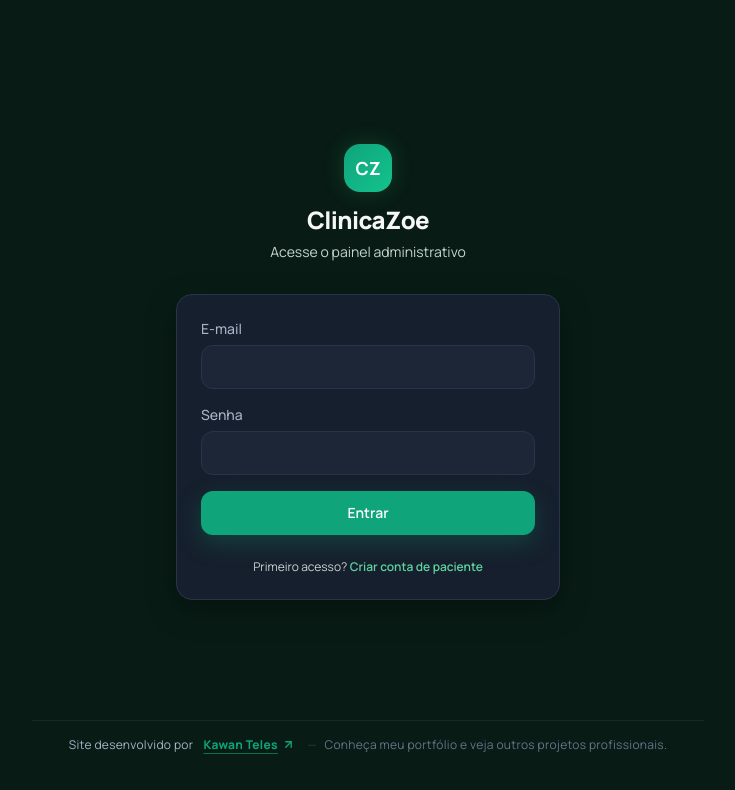
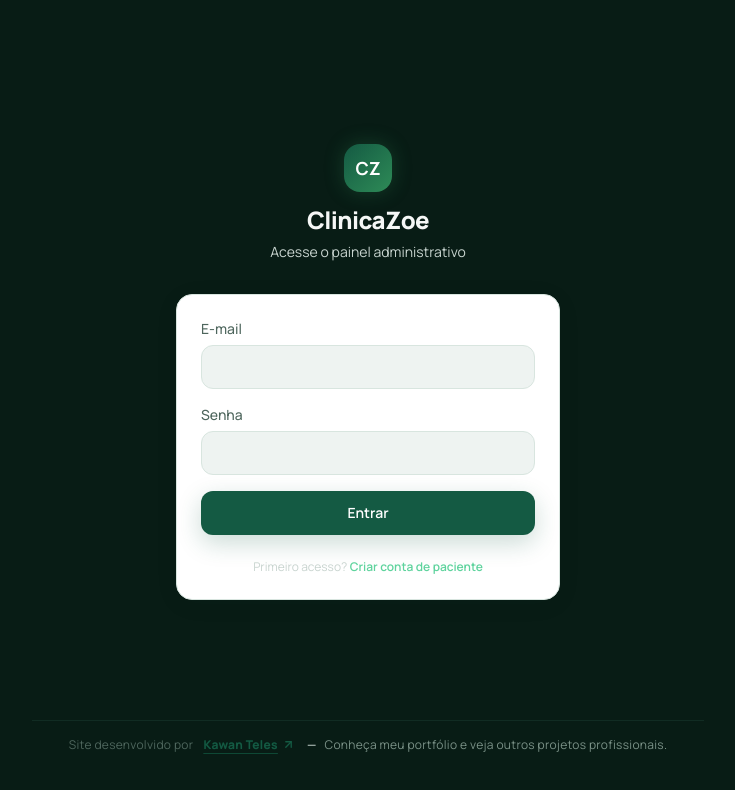
Before and after one commit to KawanTeles/clinicazoe, a Next.js app: page /login in a window 1280 px wide. Shown: the top 790 px of the page, without its empty margins (272-1007 px from the left). Built offline with nearby package versions, Linux system fonts and the light colour scheme.

Commit message:
feat: sistema completo de temas (Dark/Light mode) com persistência e animações

```diff
--- a/src/app/globals.css
+++ b/src/app/globals.css
@@ -1,118 +1,121 @@
 @import "tailwindcss";
 
+/* ----------------------------------------------------
+   CLÍNICA ZOE — THEME DESIGN SYSTEM (DARK & LIGHT MODE)
+   ---------------------------------------------------- */
+
 :root {
-  /* Official Portfolio Emerald / Jade Green Palette */
-  --primary: #0FA47A;
-  --primary-light: #14C38E;
-  --primary-dark: #0C8563;
-  --primary-hover: #14C38E;
-  --primary-active: #0C8563;
+  /* Default Dark Mode Palette */
+  --primary: #0B3D2E;
+  --primary-hover: #145A43;
+  --primary-light: #145A43;
+  --primary-dark: #081C15;
+  --primary-active: #081C15;
 
-  --secondary: #111827;
-  --accent: #0FA47A;
-  --accent-light: #14C38E;
+  --secondary: #17382D;
+  --accent: #2E8B57;
+  --accent-light: #5ED39D;
 
-  /* Backgrounds - Dark Mode Default (Portfolio #0B0F14) */
-  --background: #0B0F14;
-  --surface: #111827;
-  --card: #161F2D;
-  --card-elevated: #1C2636;
-  --bg-header: rgba(11, 15, 20, 0.85);
-  --bg-footer: #080C10;
+  /* Backgrounds & Surfaces */
+  --background: #081C15;
+  --surface: #102A22;
+  --card: #102A22;
+  --card-elevated: #17382D;
+  --bg-header: rgba(8, 28, 21, 0.85);
+  --bg-footer: #05140F;
 
   /* Borders & Dividers */
-  --border: #283548;
-  --divider: #283548;
+  --border: #255044;
+  --divider: rgba(37, 80, 68, 0.4);
 
   /* Typography Colors */
-  --text-primary: #F8FAFC;
-  --text-secondary: #A8B3C7;
-  --text-muted: #64748B;
-  --text-disabled: #64748B;
+  --text-primary: #F5F7F6;
+  --text-secondary: #C8D4CF;
+  --text-muted: #7A9187;
+  --text-disabled: #556B62;
 
   /* Links & Badges */
-  --link: #0FA47A;
-  --link-hover: #14C38E;
-  --badge-bg: rgba(15, 164, 122, 0.12);
-  --badge-text: #0FA47A;
+  --link: #5ED39D;
+  --link-hover: #86E5B8;
+  --badge-bg: rgba(46, 139, 87, 0.15);
+  --badge-text: #5ED39D;
 
   /* Status Colors */
-  --success: #22C55E;
+  --success: #2E8B57;
   --warning: #EAB308;
   --danger: #EF4444;
 
   /* Shadows */
-  --shadow-button: 0 8px 25px rgba(15, 164, 122, 0.25);
-  --shadow-card: 0 10px 30px rgba(0, 0, 0, 0.35);
-  --shadow-card-hover: 0 16px 40px rgba(15, 164, 122, 0.18);
-  --shadow-glow: 0 0 40px rgba(15, 164, 122, 0.15);
+  --shadow-button: 0 10px 30px rgba(11, 61, 46, 0.4);
+  --shadow-card: 0 10px 40px rgba(0, 0, 0, 0.35);
+  --shadow-card-hover: 0 16px 45px rgba(46, 139, 87, 0.25);
+  --shadow-glow: 0 0 35px rgba(46, 139, 87, 0.2);
 
-  /* Compatibility legacy alias mappings */
-  --color-primary: var(--primary);
-  --color-primary-hover: var(--primary-hover);
-  --color-primary-dark: var(--primary-dark);
-  --color-secondary: var(--secondary);
-  --color-accent: var(--accent);
-  --color-accent-light: var(--accent-light);
-  --color-success: var(--success);
+  /* Scrollbar Tokens */
+  --scrollbar-track: #081C15;
+  --scrollbar-thumb: #145A43;
+  --scrollbar-hover: #2E8B57;
 
-  --color-bg: var(--background);
-  --color-bg-soft: var(--surface);
-  --color-card: var(--card);
-  --color-card-elevated: var(--card-elevated);
-
-  --color-border: var(--border);
-  --color-divider: var(--divider);
-
-  --color-text-primary: var(--text-primary);
-  --color-text-secondary: var(--text-secondary);
-  --color-text-muted: var(--text-muted);
-
-  --color-warning: var(--warning);
-  --color-danger: var(--danger);
-  --color-premium: var(--primary-light);
+  /* Selection Tokens */
+  --selection-bg: #2E8B57;
+  --selection-text: #FFFFFF;
 }
 
 /* Light Theme Variables */
 .light, [data-theme='light'] {
-  --primary: #0FA47A;
-  --primary-light: #14C38E;
-  --primary-dark: #0C8563;
-  --primary-hover: #0C8563;
-  --primary-active: #0A694E;
+  --primary: #145A43;
+  --primary-hover: #0B3D2E;
+  --primary-light: #2E8B57;
+  --primary-dark: #081C15;
+  --primary-active: #0B3D2E;
 
-  --secondary: #F1F5F9;
-  --accent: #0FA47A;
-  --accent-light: #14C38E;
+  --secondary: #EEF3F1;
+  --accent: #2E8B57;
+  --accent-light: #145A43;
 
-  --background: #F8FAFC;
+  /* Backgrounds & Surfaces */
+  --background: #F7F9F8;
   --surface: #FFFFFF;
   --card: #FFFFFF;
-  --card-elevated: #F1F5F9;
-  --bg-header: rgba(255, 255, 255, 0.85);
-  --bg-footer: #F1F5F9;
+  --card-elevated: #EEF3F1;
+  --bg-header: rgba(247, 249, 248, 0.88);
+  --bg-footer: #EEF3F1;
 
-  --border: #E2E8F0;
-  --divider: #E2E8F0;
+  /* Borders & Dividers */
+  --border: #D8E5DF;
+  --divider: rgba(16, 42, 34, 0.08);
 
-  --text-primary: #0F172A;
-  --text-secondary: #475569;
-  --text-muted: #64748B;
-  --text-disabled: #94A3B8;
+  /* Typography Colors */
+  --text-primary: #102A22;
+  --text-secondary: #4E665D;
+  --text-muted: #7A9187;
+  --text-disabled: #A3B5AE;
 
-  --link: #0FA47A;
-  --link-hover: #0C8563;
-  --badge-bg: rgba(15, 164, 122, 0.1);
-  --badge-text: #0FA47A;
+  /* Links & Badges */
+  --link: #145A43;
+  --link-hover: #0B3D2E;
+  --badge-bg: rgba(46, 139, 87, 0.1);
+  --badge-text: #145A43;
 
+  /* Status Colors */
   --success: #16A34A;
   --warning: #D97706;
   --danger: #DC2626;
 
-  --shadow-button: 0 8px 25px rgba(15, 164, 122, 0.2);
-  --shadow-card: 0 4px 20px rgba(0, 0, 0, 0.05);
-  --shadow-card-hover: 0 10px 30px rgba(15, 164, 122, 0.15);
-  --shadow-glow: 0 0 30px rgba(15, 164, 122, 0.12);
+  /* Shadows */
+  --shadow-button: 0 8px 25px rgba(20, 90, 67, 0.22);
+  --shadow-card: 0 4px 25px rgba(16, 42, 34, 0.06);
+  --shadow-card-hover: 0 12px 35px rgba(20, 90, 67, 0.12);
+  --shadow-glow: 0 0 30px rgba(20, 90, 67, 0.1);
+
+  /* Scrollbar Tokens */
+  --scrollbar-track: #EEF3F1;
+  --scrollbar-thumb: #2E8B57;
+  --scrollbar-hover: #145A43;
+
+  /* Selection Tokens */
+  --selection-bg: #145A43;
+  --selection-text: #FFFFFF;
 }
 
 @theme inline {
@@ -148,10 +151,17 @@
   --shadow-card-hover: var(--shadow-card-hover);
   --shadow-glow: var(--shadow-glow);
 
-  --font-sans: var(--font-manrope), var(--font-geist-sans), system-ui, -apple-system, BlinkMacSystemFont, 'Segoe UI', sans-serif;
+  --font-sans: var(--font-manrope), system-ui, -apple-system, BlinkMacSystemFont, 'Segoe UI', sans-serif;
   --font-heading: var(--font-bricolage), system-ui, sans-serif;
 
   --ease-premium: cubic-bezier(0.32, 0.72, 0, 1);
+}
+
+/* Smooth Theme Transitions */
+body, header, aside, nav, main, footer, section, article, div, button, input, select, textarea, a, svg, table, th, td {
+  transition-property: background-color, border-color, color, fill, stroke, box-shadow;
+  transition-duration: 280ms;
+  transition-timing-function: cubic-bezier(0.32, 0.72, 0, 1);
 }
 
 /* Base Body Styles */
@@ -161,16 +171,16 @@ html {
 
 body {
   background-color: var(--background);
-  background: var(--background) radial-gradient(800px circle at 50% 0%, rgba(15, 164, 122, 0.08), transparent 70%);
   color: var(--text-primary);
   font-feature-settings: "cv02", "cv03", "cv04", "cv11";
   overflow-x: hidden;
+  min-height: 100vh;
 }
 
 /* Text Selection */
 ::selection {
-  background-color: var(--primary);
-  color: #ffffff;
+  background-color: var(--selection-bg);
+  color: var(--selection-text);
 }
 
 /* Custom Scrollbar */
@@ -180,21 +190,21 @@ body {
 }
 
 ::-webkit-scrollbar-track {
-  background: var(--background);
+  background: var(--scrollbar-track);
 }
 
 ::-webkit-scrollbar-thumb {
-  background: var(--border);
+  background: var(--scrollbar-thumb);
   border-radius: 4px;
 }
 
 ::-webkit-scrollbar-thumb:hover {
-  background: var(--primary);
+  background: var(--scrollbar-hover);
 }
 
 /* Custom Gradients & Glassmorphism */
 .bg-gradient-forest {
-  background: linear-gradient(135deg, #0FA47A 0%, #14C38E 100%);
+  background: linear-gradient(135deg, var(--primary) 0%, var(--accent) 100%);
 }
 
 .bg-gradient-forest-subtle {
@@ -208,7 +218,7 @@ body {
   border-bottom: 1px solid var(--border);
 }
 
-/* Portfolio Button & Card Classes */
+/* Portfolio Button & Card Utility Classes */
 .hv-primary {
   background: var(--primary) !important;
   color: #ffffff !important;
@@ -219,7 +229,7 @@ body {
 .hv-primary:hover {
   background: var(--primary-hover) !important;
   transform: translateY(-2px);
-  box-shadow: 0 12px 30px rgba(15, 164, 122, 0.35) !important;
+  box-shadow: var(--shadow-card-hover) !important;
 }
 
 .hv-primary:active {
@@ -229,13 +239,13 @@ body {
 .hv-ghost {
   background: transparent !important;
   color: var(--link) !important;
-  border: 1.5px solid var(--primary) !important;
+  border: 1.5px solid var(--border) !important;
   transition: border-color 0.3s ease, color 0.3s ease, background 0.3s ease, transform 0.3s ease;
 }
 
 .hv-ghost:hover {
-  background: var(--primary) !important;
-  color: #ffffff !important;
+  background: var(--card-elevated) !important;
+  color: var(--text-primary) !important;
   border-color: var(--primary) !important;
   transform: translateY(-2px);
 }
@@ -245,7 +255,7 @@ body {
 }
 
 .hv-card:hover {
-  transform: translateY(-6px);
+  transform: translateY(-4px);
   box-shadow: var(--shadow-card-hover);
   border-color: var(--primary) !important;
 }
@@ -264,10 +274,10 @@ body {
 
 @keyframes pulseGlow {
   0%, 100% {
-    box-shadow: 0 0 25px rgba(15, 164, 122, 0.15);
+    box-shadow: 0 0 25px rgba(46, 139, 87, 0.15);
   }
   50% {
-    box-shadow: 0 0 35px rgba(15, 164, 122, 0.35);
+    box-shadow: 0 0 35px rgba(46, 139, 87, 0.35);
   }
 }
 
--- a/src/components/layout/AdminShell.tsx
+++ b/src/components/layout/AdminShell.tsx
@@ -11,6 +11,7 @@ import { cn } from "@/lib/utils/cn";
 import { ROLE_LABELS, type NavItem } from "@/lib/navigation";
 import { signOut } from "@/modules/auth/services/auth-client";
 import { NotificationBell } from "@/modules/notifications/components/NotificationBell";
+import { ThemeToggle } from "@/components/theme/ThemeToggle";
 import { DeveloperSignature } from "@/components/public/DeveloperSignature";
 
 interface NotificationItem {
@@ -180,6 +181,7 @@ export function AdminShell({
               </svg>
               <span>Ver Site</span>
             </Link>
+            <ThemeToggle />
             <NotificationBell initialNotifications={notifications} initialUnreadCount={unreadCount} />
             <div className="hidden md:flex items-center gap-2 border-l border-border pl-4">
               <Avatar src={avatarUrl} name={fullName} size={32} />
--- /dev/null
+++ b/src/components/theme/ThemeToggle.tsx
@@ -0,0 +1,87 @@
+"use client";
+
+import React from "react";
+import { useTheme } from "./ThemeProvider";
+import { cn } from "@/lib/utils/cn";
+
+interface ThemeToggleProps {
+  className?: string;
+  showLabel?: boolean;
+}
+
+export function ThemeToggle({ className, showLabel = false }: ThemeToggleProps) {
+  const { theme, toggleTheme } = useTheme();
+  const isDark = theme === "dark";
+
+  return (
+    <button
+      type="button"
+      onClick={toggleTheme}
+      aria-label={isDark ? "Mudar para modo claro" : "Mudar para modo escuro"}
+      title={isDark ? "Mudar para modo claro (Sol)" : "Mudar para modo escuro (Lua)"}
+      className={cn(
+        "group relative flex items-center justify-center gap-2 rounded-xl border border-border bg-card-elevated p-2 text-text-primary transition-all duration-300 hover:border-primary hover:bg-surface focus-visible:outline-none focus-visible:ring-2 focus-visible:ring-primary focus-visible:ring-offset-2 focus-visible:ring-offset-background",
+        showLabel && "px-3 py-2",
+        className,
+      )}
+    >
+      <div className="relative flex h-5 w-5 items-center justify-center overflow-hidden">
+        {/* Sun Icon */}
+        <svg
+          xmlns="http://www.w3.org/2000/svg"
+          width="18"
+          height="18"
+          viewBox="0 0 24 24"
+          fill="none"
+          stroke="currentColor"
+          strokeWidth="2"
+          strokeLinecap="round"
+          strokeLinejoin="round"
+          className={cn(
+            "absolute transition-all duration-500 ease-[var(--ease-premium)] text-amber-400",
+            isDark
+              ? "rotate-90 scale-0 opacity-0"
+              : "rotate-0 scale-100 opacity-100",
+          )}
+        >
+          <circle cx="12" cy="12" r="4" />
+          <path d="M12 2v2" />
+          <path d="M12 20v2" />
+          <path d="m4.93 4.93 1.41 1.41" />
+          <path d="m17.66 17.66 1.41 1.41" />
+          <path d="M2 12h2" />
+          <path d="M20 12h2" />
+          <path d="m6.34 17.66-1.41 1.41" />
+          <path d="m19.07 4.93-1.41 1.41" />
+        </svg>
+
+        {/* Moon Icon */}
+        <svg
+          xmlns="http://www.w3.org/2000/svg"
+          width="18"
+          height="18"
+          viewBox="0 0 24 24"
+          fill="none"
+          stroke="currentColor"
+          strokeWidth="2"
+          strokeLinecap="round"
+          strokeLinejoin="round"
+          className={cn(
+            "absolute transition-all duration-500 ease-[var(--ease-premium)] text-emerald-400",
+            isDark
+              ? "rotate-0 scale-100 opacity-100"
+              : "-rotate-90 scale-0 opacity-0",
+          )}
+        >
+          <path d="M12 3a6 6 0 0 0 9 9 9 9 0 1 1-9-9Z" />
+        </svg>
+      </div>
+
+      {showLabel && (
+        <span className="text-xs font-semibold text-text-secondary transition-colors group-hover:text-text-primary">
+          {isDark ? "Escuro" : "Claro"}
+        </span>
+      )}
+    </button>
+  );
+}
--- a/src/modules/dashboard/components/AppointmentsBarChart.tsx
+++ b/src/modules/dashboard/components/AppointmentsBarChart.tsx
@@ -24,7 +24,7 @@ export function AppointmentsBarChart({ data }: { data: DailyStat[] }) {
           y1={HEIGHT - PADDING_BOTTOM}
           x2={WIDTH}
           y2={HEIGHT - PADDING_BOTTOM}
-          stroke="#283548"
+          stroke="var(--border)"
           strokeWidth={1}
         />
         {data.map((day, index) => {
@@ -46,7 +46,7 @@ export function AppointmentsBarChart({ data }: { data: DailyStat[] }) {
                 width={barWidth}
                 height={Math.max(barHeight, 2)}
                 rx={6}
-                fill={isHovered ? "#14C38E" : "#0FA47A"}
+                fill={isHovered ? "var(--primary-hover)" : "var(--accent)"}
                 opacity={isHovered ? 1 : 0.85}
               />
               {day.appointments > 0 && (
@@ -56,7 +56,7 @@ export function AppointmentsBarChart({ data }: { data: DailyStat[] }) {
                   textAnchor="middle"
                   fontSize="11"
                   fontWeight="600"
-                  fill="#F8FAFC"
+                  fill="var(--text-primary)"
                 >
                   {day.appointments}
                 </text>
@@ -66,7 +66,7 @@ export function AppointmentsBarChart({ data }: { data: DailyStat[] }) {
                 y={HEIGHT - 8}
                 textAnchor="middle"
                 fontSize="11"
-                fill="#A8B3C7"
+                fill="var(--text-secondary)"
               >
                 {day.label}
               </text>
```
Also changed, not shown: src/app/layout.tsx (+12 -3 lines), src/components/public/PublicHeader.tsx (+11 -1 lines), src/components/theme/ThemeProvider.tsx (added, +89 -0 lines), src/modules/dashboard/components/RevenueBarChart.tsx (+6 -6 lines).
